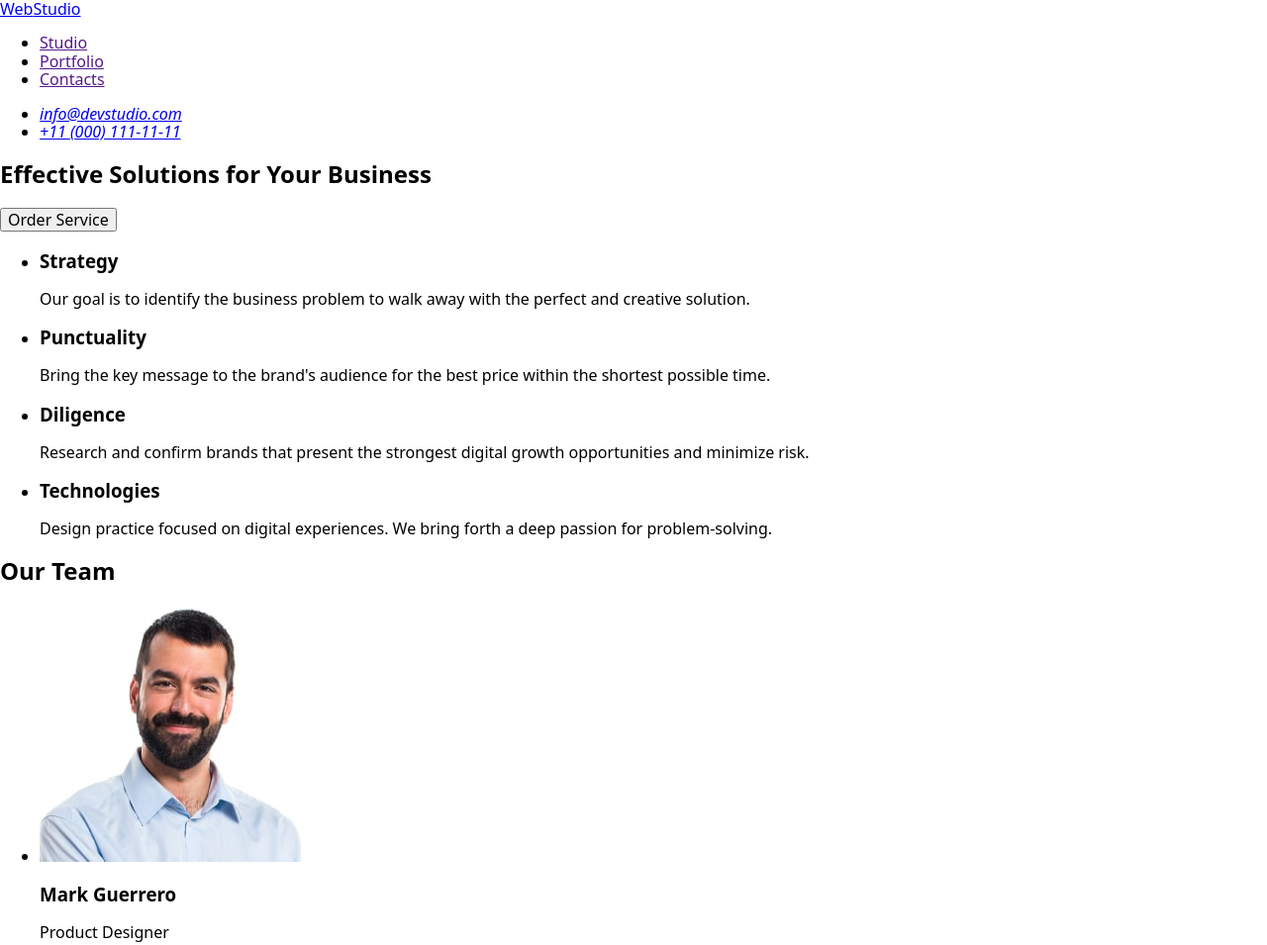
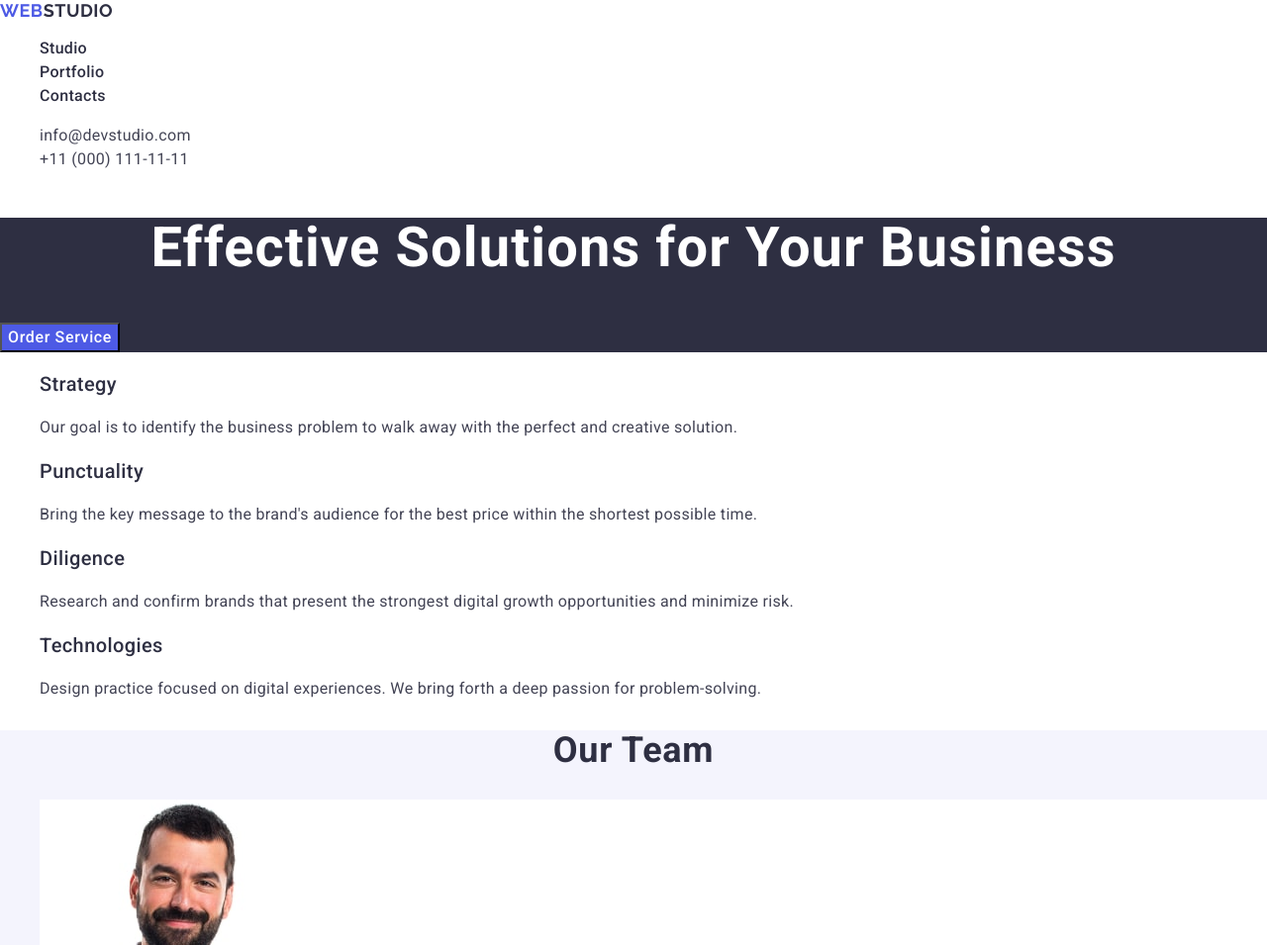
Before and after one commit to HepenkoOleksandra/goit-markup-hw-02, a plain HTML site: page index.html in a window 1280 px wide. Shown: the top 955 px of the page at 99% size. Drawn offline with nearby package versions, Linux system fonts and the light colour scheme.

Commit message:
css-typography

```diff
--- a/css/style.css
+++ b/css/style.css
@@ -0,0 +1,262 @@
+body {
+    font-family: 'Roboto', sans-serif;
+}
+
+
+
+/*----- HEADER -----*/
+.header {}
+
+.header-navigation {}
+
+.logo {
+    font-family: 'Raleway', sans-serif;
+    color: var(--NAVY-BLUE, #2E2F42);
+                font-size: 18px;
+        font-style: normal;
+        font-weight: 700;
+        line-height: 21px;
+        /* 116.667% */
+        letter-spacing: 0.54px;
+        text-transform: uppercase;
+}
+
+.link {
+    text-decoration: none;
+}
+
+.logo-color {
+    color: #4D5AE5;
+               }
+
+.header-menu {}
+
+.list {
+    list-style: none;
+}
+
+.header-menu-item {
+
+}
+
+.header-menu-link {
+    color: var(--NAVY-BLUE, #2E2F42);
+        font-size: 16px;
+        font-style: normal;
+        font-weight: 500;
+        line-height: 24px;
+        /* 150% */
+        letter-spacing: 0.32px;
+}
+.header-menu-link:hover,
+.header-menu-link:focus,
+.header-menu-link:active {
+    color: #404bbf;
+    text-decoration: underline;
+}
+
+.header-address {}
+
+.header-address-list {}
+
+.header-address-item {
+
+}
+
+.header-address-link {
+    color: #434455;
+        font-size: 16px;
+        font-style: normal;
+        font-weight: 400;
+        line-height: 24px;
+        /* 150% */
+        letter-spacing: 0.32px;
+}
+.header-address-link:hover,
+.header-address-link:focus,
+.header-address-link:active {
+    color: #404bbf;
+}
+/*=================*/
+
+/*======MAIN=====*/
+.main-page {
+    background-color: #ffffff;
+}
+/*=====CONTENT======*/
+.content {
+    background: var(--NAVY-BLUE, #2E2F42);
+}
+
+.title-top {
+    color: var(--WHITE, #FFF);
+        text-align: center;
+        font-size: 56px;
+        font-style: normal;
+        font-weight: 700;
+        line-height: 60px;
+        /* 107.143% */
+        letter-spacing: 1.12px;
+}
+
+.content-btn {
+    color: var(--WHITE, #FFF);
+        font-family: inherit;
+        font-size: 16px;
+        font-style: normal;
+        font-weight: 500;
+        line-height: 24px;
+        /* 150% */
+        letter-spacing: 0.64px;
+        background: var(--IRIS, #4D5AE5);
+}
+.content-btn:hover,
+.content-btn:focus,
+.content-btn:active {
+    background: var(--OCEAN, #404BBF);
+}
+/*=====================*/
+
+/*=====COMPANY=======*/
+.company {}
+
+.company-title {}
+
+.company-list {}
+
+.company-item {}
+
+.company-item-subtitle {
+    color: var(--NAVY-BLUE, #2E2F42);
+        font-size: 20px;
+        font-style: normal;
+        font-weight: 500;
+        line-height: 24px;
+        /* 120% */
+        letter-spacing: 0.4px;
+}
+
+.company-item-text {
+    color: var(--SLATE, #434455);
+        font-style: normal;
+        font-weight: 400;
+        line-height: 24px;
+        /* 150% */
+        letter-spacing: 0.32px;
+}
+/*=======================*/
+
+/*=====TEAM=====*/
+.team {
+    background: var(--CLOUD, #F4F4FD);
+}
+
+.team-title {
+    color: var(--NAVY-BLUE, #2E2F42);
+        text-align: center;
+        font-size: 36px;
+        font-style: normal;
+        line-height: 40px;
+        /* 111.111% */
+        letter-spacing: 0.72px;
+        text-transform: capitalize;
+}
+
+.team-list {}
+
+.list {}
+
+.team-item {
+    background: var(--WHITE, #FFF);
+}
+
+.team-img {}
+
+.team-item-subtitle {
+    color: var(--NAVY-BLUE, #2E2F42);
+        text-align: center;
+        font-size: 20px;
+        font-style: normal;
+        font-weight: 500;
+        line-height: 24px;
+        /* 120% */
+        letter-spacing: 0.4px;
+}
+
+.team-item-text {
+    color: var(--SLATE, #434455);
+        text-align: center;
+        font-style: normal;
+        line-height: 24px;
+        /* 150% */
+        letter-spacing: 0.32px;
+}
+
+/*================================*/
+
+/*=====PORTFOLIO=====*/
+.portfolio {}
+
+.portfolio-title {
+    color: var(--NAVY-BLUE, #2E2F42);
+        text-align: center;
+        font-size: 36px;
+        font-style: normal;
+        line-height: 40px;
+        /* 111.111% */
+        letter-spacing: 0.72px;
+        text-transform: capitalize;
+}
+
+.portfolio-list {}
+
+.list {}
+
+.portfolio-item {}
+
+.portfolio-img {}
+
+.portfolio-item-subtitle {
+    color: var(--NAVY-BLUE, #2E2F42);
+    font-size: 20px;
+    font-style: normal;
+    font-weight: 500;
+    line-height: 24px;
+    /* 120% */
+    letter-spacing: 0.4px;}
+
+.portfolio-item-text {
+    color: var(--SLATE, #434455);
+        font-style: normal;
+        line-height: 24px;
+        /* 150% */
+        letter-spacing: 0.32px;
+}
+/*=================================*/
+/*====================*/
+.footer {
+    background: var(--NAVY-BLUE, #2E2F42);
+}
+
+.footer-logo {
+    color: var(--CLOUD, #F4F4FD);
+    font-family: 'Raleway', sans-serif;
+    font-size: 18px;
+        font-style: normal;
+        font-weight: 700;
+        line-height: 21px;
+        /* 116.667% */
+        letter-spacing: 0.54px;
+        text-transform: uppercase;
+}
+
+.footer-text {
+    color: var(--CLOUD, #F4F4FD);
+        font-style: normal;
+        line-height: 24px;
+        /* 150% */
+        letter-spacing: 0.32px;
+}
+/*=====FOOTER=====*/
+
+/*===================================*/
--- a/index.html
+++ b/index.html
@@ -8,10 +8,17 @@
       rel="stylesheet"
       href="https://cdnjs.cloudflare.com/ajax/libs/modern-normalize/2.0.0/modern-normalize.min.css"
     />
+    <link rel="preconnect" href="https://fonts.googleapis.com" />
+    <link rel="preconnect" href="https://fonts.gstatic.com" crossorigin />
+    <link
+      href="https://fonts.googleapis.com/css2?family=Raleway:wght@700&family=Roboto:wght@400;500;700&display=swap"
+      rel="stylesheet"
+    />
 
     <link rel="stylesheet" href="./css/style.css" />
   </head>
   <body>
+    <!----- HEADER ----->
     <header class="header">
       <nav class="header-navigation">
         <a href="./index.html" class="logo link"
@@ -45,13 +52,18 @@
         </ul>
       </address>
     </header>
+    <!---------------------------->
 
-    <main>
+    <!-----MAIN----->
+    <main class="main-page">
+      <!-----CONTENT----->
       <section class="content">
         <h1 class="title-top">Effective Solutions for Your Business</h1>
         <button type="button" class="content-btn">Order Service</button>
       </section>
+      <!------------------------>
 
+      <!-----COMPANY----->
       <section class="company">
         <h2 hidden class="company-title">Company</h2>
         <ul class="company-list list">
@@ -85,7 +97,9 @@
           </li>
         </ul>
       </section>
+      <!------------------------>
 
+      <!-----TEAM----->
       <section class="team">
         <h2 class="team-title">Our Team</h2>
         <ul class="team-list list">
@@ -131,7 +145,9 @@
           </li>
         </ul>
       </section>
+      <!--------------------------->
 
+      <!-----PORTFOLIO----->
       <section class="portfolio">
         <h2 class="portfolio-title">Our Portfolio</h2>
         <ul class="portfolio-list list">
@@ -197,10 +213,13 @@
           </li>
         </ul>
       </section>
+      <!---------------------------->
     </main>
+    <!------------------------>
 
+    <!-----FOOTER----->
     <footer class="footer">
-      <a href="./index.html" class="logo link"
+      <a href="./index.html" class="footer-logo link"
         ><span class="logo-color">Web</span>Studio</a
       >
       <p class="footer-text">
@@ -208,5 +227,6 @@
         marketing & growth solutions.
       </p>
     </footer>
+    <!------------------------------>
   </body>
 </html>
```
